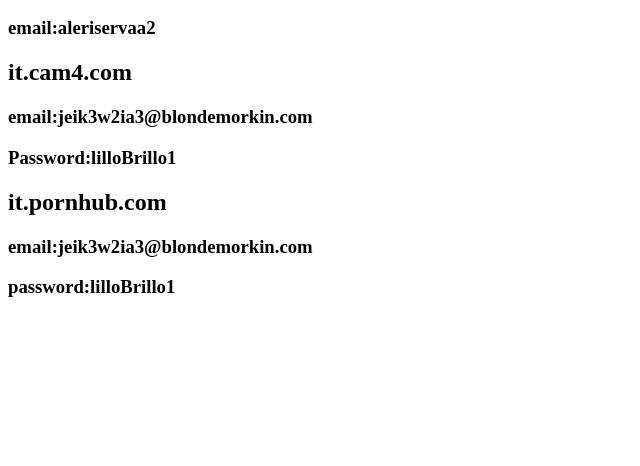
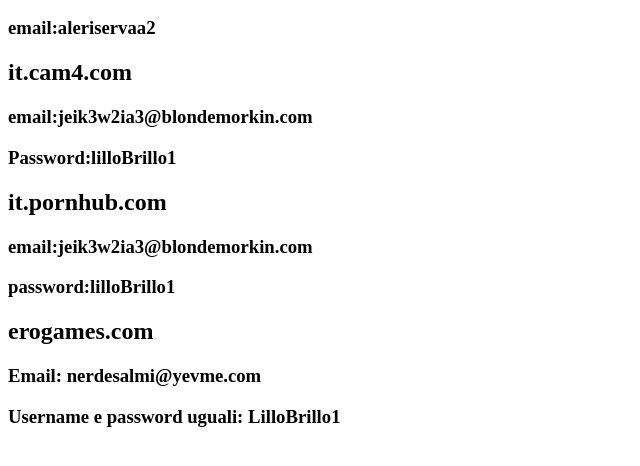
Before and after one commit to Maxi-Tech/mieiappunti, a plain HTML site: page index.html in a window 1280 px wide. Shown: the part 96-562 px from the top of the page, without its empty margins (0-640 px from the left). Drawn offline with Linux system fonts and the light colour scheme.

Commit message:
Update index.html

```diff
--- a/index.html
+++ b/index.html
@@ -14,3 +14,9 @@
 <h2>it.pornhub.com</h2>
 <h3>email:jeik3w2ia3@blondemorkin.com</h3>
 <h3>password:lilloBrillo1</h3>
+
+
+
+<h2>erogames.com</h2>
+<h3>Email: nerdesalmi@yevme.com</h3>
+<h3>Username e password uguali: LilloBrillo1</h3>
```
